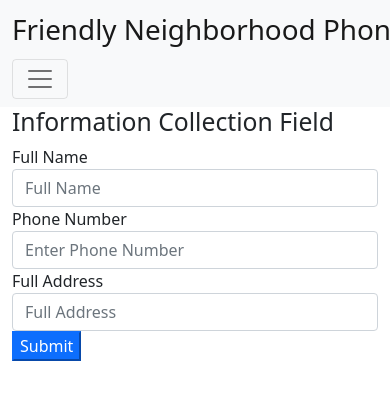
After one commit to Romani4615/FlaskPhoneBook, a Flask app: page /PhoneBook in a window 390 px wide; the page is wider, and only the part inside the window is pictured. The commit adds this page. Shown: the top 400 px of that part. Run offline with Flask 2, Linux system fonts and the light colour scheme; some libraries are stand-ins or nearby versions.

Commit message:
Phonebook Update

```diff
--- /dev/null
+++ b/app/forms.py
@@ -0,0 +1,11 @@
+from flask_wtf import FlaskForm
+from wtforms import StringField, SubmitField, IntegerField, TextField
+from wtforms.validators import DataRequired, EqualTo, Email
+
+#registerform inherits from flask form AND WILL HAVE ALL IT'S METHODS
+class PhoneBook(FlaskForm):
+
+    name = StringField('Full Name', validators=[DataRequired()])
+    phone_number = IntegerField('Phone Number', validators=[DataRequired()])
+    address = TextField('Full Address', validators=[DataRequired()])
+    submit = SubmitField()
--- /dev/null
+++ b/app/routes.py
@@ -0,0 +1,20 @@
+from flask_wtf import form
+from app import app
+from flask import render_template
+from app.forms import PhoneBook
+
+@app.route('/')
+def index():
+    return render_template('index.html')
+
+@app.route('/PhoneBook', methods=['GET', 'POST'])
+def phonebook():
+    form = PhoneBook()
+    if form.validate_on_submit():
+        print('VALID FORM')
+        name = form.name.data
+        phone_number = form.phone_number.data
+        address = form.address.data
+        print(name, phone_number, address)
+
+    return render_template('PhoneBook.html', title='Your Friendly Neighborhood Phone Book', form=form)
--- /dev/null
+++ b/app/templates/PhoneBook.html
@@ -0,0 +1,32 @@
+{% extends 'base.html' %}
+
+{% block content %}
+<div class="container1">
+<h2>Information Collection Field</h2>
+<form action="" method="POST">
+    {{ form.csrf_token }}
+    <div class="form-group">
+        <fieldset>
+        {{ form.name.label }}
+        {{ form.name(class='form-control', placeholder='Full Name') }}
+        </fieldset>
+        <fieldset>
+        {{ form.phone_number.label }}
+        {{ form.phone_number(class='form-control', placeholder='Enter Phone Number') }}
+        </fieldset>
+        <fieldset>
+        {{ form.address.label }}
+        {{ form.address(class='form-control', placeholder='Full Address') }}
+        </fieldset>
+        {{ form.submit(class='bnt btn-primary', label='Enter')}}
+    </div>
+
+</form>
+
+</div>
+
+
+
+
+
+{% endblock content %}
--- a/templates/base.html
+++ b/app/templates/base.html
@@ -16,7 +16,7 @@
     <div class="container2">
         <nav class="navbar navbar-expand-lg navbar-light bg-light">
     <div class="container-fluid">
-      <a class="navbar-brand" href="#">Finnaly got this shit running</a>
+      <a class="navbar-brand" href="#"><h1>Friendly Neighborhood Phone Book</h1></a>
       <button class="navbar-toggler" type="button" data-bs-toggle="collapse" data-bs-target="#navbarSupportedContent" aria-controls="navbarSupportedContent" aria-expanded="false" aria-label="Toggle navigation">
         <span class="navbar-toggler-icon"></span>
       </button>
--- /dev/null
+++ b/config.py
@@ -0,0 +1,5 @@
+import os
+class Config:
+    SECRET_KEY = 'a72491'
+    FLASK_APP = os.environ.get('FLASK_APP')
+    FLASK_ENV = os.environ.get('FLASK_ENV')
--- a/requirements.txt
+++ b/requirements.txt
@@ -1,7 +1,9 @@
 click==8.0.1
 Flask==2.0.1
+Flask-WTF==0.15.1
 itsdangerous==2.0.1
 Jinja2==3.0.1
 MarkupSafe==2.0.1
 python-dotenv==0.19.0
 Werkzeug==2.0.1
+WTForms==2.3.3
--- a/run.py
+++ b/run.py
@@ -1,22 +1 @@
-from flask import Flask, render_template
-import os
-
-app = Flask(__name__)
-
-class Config:
-    """
-        setup config vars 4 flask
-        ENVIRONMNENTAL VARIABLES
-    """
-    FLASK_APP = os.environ.get('FLASK_APP')
-    FLASK_ENV = os.environ.get('FLASK_ENV')
-
-@app.route('/')
-def index():
-    return render_template('index.html')
-
-@app.route('/favs')
-def favs():
-    fball = ['Buffalo Bills', 'Oakland Raiders', 'LA Rams', 'Minnesota Vikings', 'Baltimore Ravens']
-    hockey = ['Buffalo Sabres', 'San Jose Sharks', 'LA Kings', 'TampaBay Lightning', 'Anaheim Ducks']
-    return render_template('favs.html', title='Favorites', fball=fball, hockey=hockey)
+from app import app
```
Also changed, not shown: app/__init__.py (added, +9 -0 lines), templates/favs.html (deleted, +0 -44 lines), app/templates/index.html (renamed from templates/index.html).
